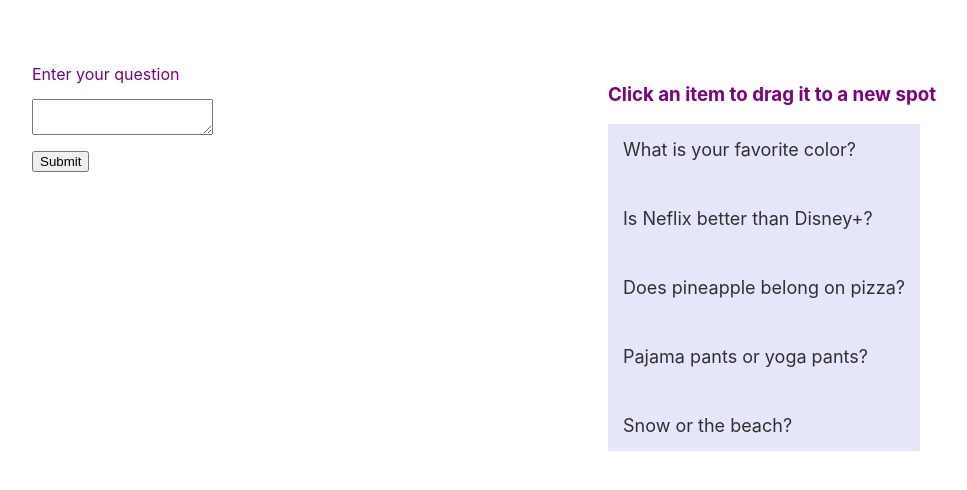
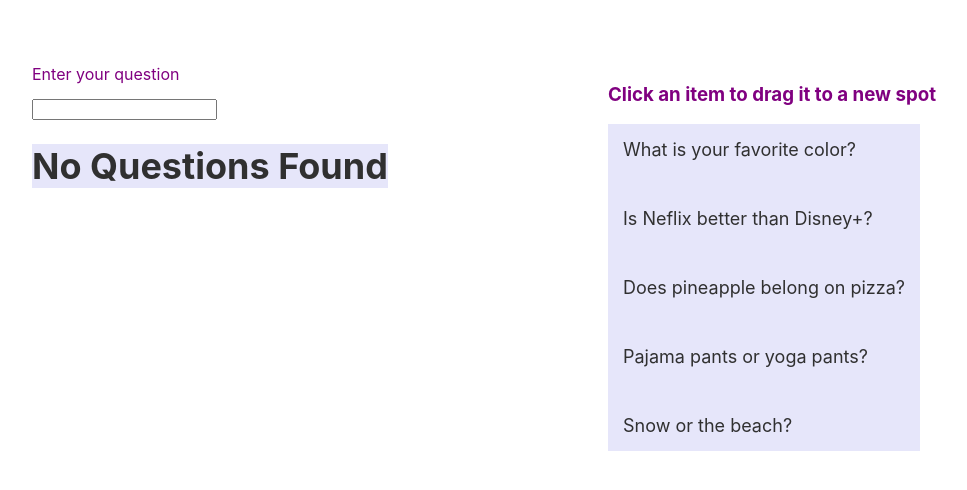
Before and after one commit to rainbow82/react-draggable-list, a React (Create React App) app: page / in a window 1280 px wide. Shown: the top 490 px of the page, without its empty margins (32-999 px from the left). Built offline with nearby package versions, Linux system fonts and the light colour scheme; the HTML template or start-up script is replaced by a standard one.

Commit message:
text input keeping state, generating list

```diff
--- /dev/null
+++ b/src/Question.js
@@ -0,0 +1,20 @@
+import React from 'react'
+
+const Question = ({items}) => {
+  return(
+    <div>
+  <div className='question-container'>
+      {items.length === 0 ? (
+        <h1>No Questions Found</h1>
+      ) : (
+        items.map((item) => (
+        <p>{item}</p>
+        ))
+      )}
+  </div>
+  </div>
+  )
+
+}
+
+export default Question;
--- a/src/QuestionInput.js
+++ b/src/QuestionInput.js
@@ -1,19 +1,44 @@
-import React from 'react';
+import React, {useState} from 'react';
+import Question from './Question'
 
 const QuestionInput = () => {
+  // const QUESTIONS = [
+  //   'What is your favorite color?',
+  //   'Is Neflix better than Disney+?',
+  //   'Does pineapple belong on pizza?',
+  //   'Pajama pants or yoga pants?',
+  //   'Snow or the beach?',
+  // ]
+
+  const [items, setItems] = useState([]);
+  const [itemName, setItemName] = useState("");
+
+  const addItem = () => {
+    // event.preventDefault();
+    setItems([...items, itemName]);
+    setItemName("");
+    console.log(items);
+  };
+
+
   return(
-    <form
-      onSubmit={(e) => {
-        e.preventDefault();
-      }}
-    >
-    <label htmlFor="location" className="form-label">
-      Enter your question
-      <textarea className="form-text-area"
-      />
-    </label>
-    <button>Submit</button>
-  </form>
+    <div>
+    <form onSubmit={ (event) => {
+      event.preventDefault();
+      addItem();
+    }}>
+      <label htmlFor="itemName" className="form-label">
+        Enter your question
+        <input className="form-text-area"
+          question="item"
+          type="text"
+          value={itemName}
+          onChange={e => setItemName(e.target.value)}
+        />
+      </label>
+    </form>
+    <Question items={items}/>
+    </div>
   )
 
 }
```
